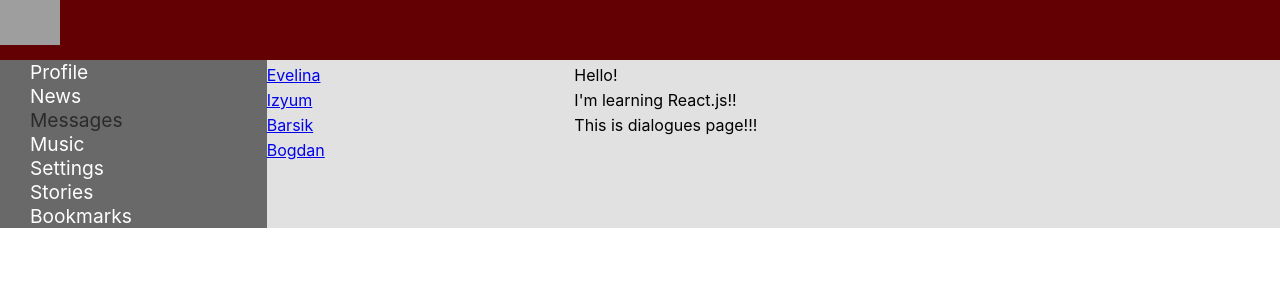
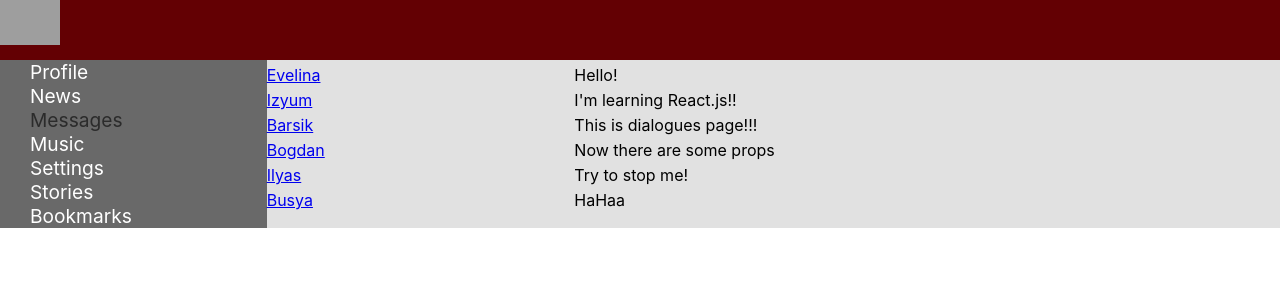
Before and after one commit to svdnvss/reactSocialNetwork, a React (Create React App) app: page /messages in a window 1280 px wide. Shown: the top 300 px of the page. Built offline with nearby package versions, Linux system fonts and the light colour scheme; grey boxes are pictures that could not be loaded; the HTML template or start-up script is replaced by a standard one.

Commit message:
Created some props and divided data and UI

```diff
--- a/src/App.js
+++ b/src/App.js
@@ -1,4 +1,3 @@
-import logo from './logo.svg';
 import './App.css';
 import {BrowserRouter, Route} from "react-router-dom";
 import Header from "./components/Header/Header";
@@ -20,9 +19,10 @@ const App = (props) => {
                     <Header/>
                     <Navbar/>
                     <div className='app-wrapper-content'>
-                        <Route path='/profile' component={Profile}/>
+                        <Route path='/profile' render={ () => <Profile posts={props.posts}/>} />
                         <Route path='/news' component={News}/>
-                        <Route path='/messages' component={Messages}/>
+                        <Route path='/messages' render={ () => <Messages dialogues={props.dialogues}
+                                                                         messages={props.messages} />} />
                         <Route path='/music' component={Music}/>
                         <Route path='/stories' component={Stories}/>
                         <Route path='/bookmarks' component={Bookmarks}/>
--- /dev/null
+++ b/src/components/Messages/DialogueItem/DialogueItem.jsx
@@ -0,0 +1,14 @@
+import s from './../Messages.module.css'
+import {NavLink} from "react-router-dom";
+
+const DialogueItem = (props) => {
+    let path = '/messages/' + props.id
+
+    return (
+        <div className={s.dialogue + ' ' + s.active}>
+            <NavLink to={path}>{props.name}</NavLink>
+        </div>
+    )
+}
+
+export default DialogueItem;
--- /dev/null
+++ b/src/components/Messages/Message/Message.jsx
@@ -0,0 +1,7 @@
+import s from './../Messages.module.css'
+
+const Message = (props) => {
+    return <div className={s.message}>{props.message}</div>
+}
+
+export default Message;
--- a/src/components/Messages/Messages.jsx
+++ b/src/components/Messages/Messages.jsx
@@ -1,33 +1,22 @@
 import s from './Messages.module.css'
-import {NavLink} from "react-router-dom";
+import DialogueItem from "./DialogueItem/DialogueItem";
+import Message from "./Message/Message";
 
 const Messages = (props) => {
+
+    let dialoguesElements =
+        props.dialogues.map(d => <DialogueItem name={d.name} id={d.id}/>)
+
+    let messagesElements =
+        props.messages.map(m => <Message message={m.text}/>)
+
     return (
         <div className={s.dialogues}>
-            <div className={s.dialogueItems}>
-                <div className={s.dialogue + ' ' + s.active}>
-                    <NavLink to='/messages/1'>Evelina</NavLink>
-                </div>
-                <div className={s.dialogue}>
-                    <NavLink to='/messages/2'>Izyum</NavLink>
-                </div>
-                <div className={s.dialogue}>
-                    <NavLink to='/messages/3'>Barsik</NavLink>
-                </div>
-                <div className={s.dialogue}>
-                    <NavLink to='/messages/4'>Bogdan</NavLink>
-                </div>
+            <div className={s.dialoguesItems}>
+                {dialoguesElements}
             </div>
-            <div className={s.messageItems}>
-                <div className={s.message}>
-                    Hello!
-                </div>
-                <div className={s.message}>
-                    I'm learning React.js!!
-                </div>
-                <div className={s.message}>
-                    This is dialogues page!!!
-                </div>
+            <div className={s.messagesItems}>
+                {messagesElements}
             </div>
         </div>
     )
--- a/src/components/Messages/Messages.module.css
+++ b/src/components/Messages/Messages.module.css
@@ -7,7 +7,7 @@
     padding-top: 5px;
 }
 
-.dialogueItems .active {
+.dialoguesItems .active {
     padding-top: 5px;
     color: red;
 }
--- a/src/components/Profile/MyPosts/MyPosts.jsx
+++ b/src/components/Profile/MyPosts/MyPosts.jsx
@@ -1,22 +1,22 @@
 import s from './MyPosts.module.css'
 import Post from "./Post/Post";
 
-const MyPosts = () => {
+const MyPosts = (props) => {
+
+    let postsElements =
+        props.posts.map(p => <Post message={p.message} likesCount={p.likesCount}/>)
+
     return (
-        <div>
+        <div className={s.myPosts}>
             <div className={s.title}>
                 <h1>My posts</h1>
             </div>
             <div>
                 <textarea></textarea>
                 <button>Add post</button>
-                <button>Remove</button>
             </div>
-            <div className={s.posts}>
-                <Post message='Hey wazzup' likesCount='15' />
-                <Post message='It is my second post!!' likesCount='20' />
-                <Post message='I am learning React.js!' likesCount='12' />
-                <Post message='Now I know how to use props!' likesCount='98' />
+            <div>
+                {postsElements}
             </div>
         </div>
     )
--- a/src/components/Profile/MyPosts/MyPosts.module.css
+++ b/src/components/Profile/MyPosts/MyPosts.module.css
@@ -2,3 +2,7 @@
     margin-left: 150px;
     color: #171717;
 }
+
+.myPosts {
+    padding: 10px;
+}
--- a/src/components/Profile/Profile.jsx
+++ b/src/components/Profile/Profile.jsx
@@ -1,16 +1,13 @@
-import s from './Profile.module.css'
 import MyPosts from "./MyPosts/MyPosts";
+import ProfileInfo from "./ProfileInfo/ProfileInfo";
 
-const Profile = () => {
+const Profile = (props) => {
+    let posts = props.posts
     return (
         <div>
-            <div className={s.image}>
-                <img src="http://pm1.narvii.com/6857/d1562e40a2f1d498db066cb792e842e1de58c9b2_00.jpg"/>
-            </div>
-            <div>
-                Profile Image / Decription
-            </div>
-            <MyPosts/>
+            {console.log(props)}
+            <ProfileInfo/>
+            <MyPosts posts={posts}/>
         </div>
     )
 }
--- a/src/components/Profile/Profile.module.css
+++ /dev/null
@@ -1,4 +0,0 @@
-.image img {
-    width: 1330px;
-    height: 400px;
-}
--- /dev/null
+++ b/src/components/Profile/ProfileInfo/ProfileInfo.jsx
@@ -0,0 +1,16 @@
+import s from "./ProfileInfo.module.css";
+
+const ProfileInfo = (props) => {
+    return (
+        <div>
+            <div className={s.image}>
+                <img src="http://pm1.narvii.com/6857/d1562e40a2f1d498db066cb792e842e1de58c9b2_00.jpg"/>
+            </div>
+            <div className={s.descriptionBlock}>
+                Profile Decription / Photo
+            </div>
+        </div>
+    )
+}
+
+export default ProfileInfo;
--- /dev/null
+++ b/src/components/Profile/ProfileInfo/ProfileInfo.module.css
@@ -0,0 +1,8 @@
+.image img {
+    width: 1330px;
+    height: 400px;
+}
+
+.descriptionBlock {
+    padding: 10px;
+}
--- a/src/index.js
+++ b/src/index.js
@@ -4,9 +4,34 @@ import './index.css';
 import App from './App';
 import reportWebVitals from './reportWebVitals';
 
+let posts = [
+    {id: 1, message: 'Hey wazzup', likesCount: 15},
+    {id: 2, message: 'It is my second post!!', likesCount: 20},
+    {id: 3, message: 'I am learning React.js!', likesCount: 12},
+    {id: 4, message: 'Now I know how to use props!', likesCount: 98},
+]
+
+let dialogues = [
+    {id: 1, name: 'Evelina'},
+    {id: 2, name: 'Izyum'},
+    {id: 3, name: 'Barsik'},
+    {id: 4, name: 'Bogdan'},
+    {id: 5, name: 'Ilyas'},
+    {id: 6, name: 'Busya'},
+]
+
+let messages = [
+    {id: 1, text: 'Hello!'},
+    {id: 2, text: 'I\'m learning React.js!!'},
+    {id: 3, text: 'This is dialogues page!!!'},
+    {id: 4, text: 'Now there are some props'},
+    {id: 5, text: 'Try to stop me!'},
+    {id: 6, text: 'HaHaa'},
+]
+
 ReactDOM.render(
   <React.StrictMode>
-    <App />
+    <App posts={posts} dialogues={dialogues} messages={messages}/>
   </React.StrictMode>,
   document.getElementById('root')
 );
```
